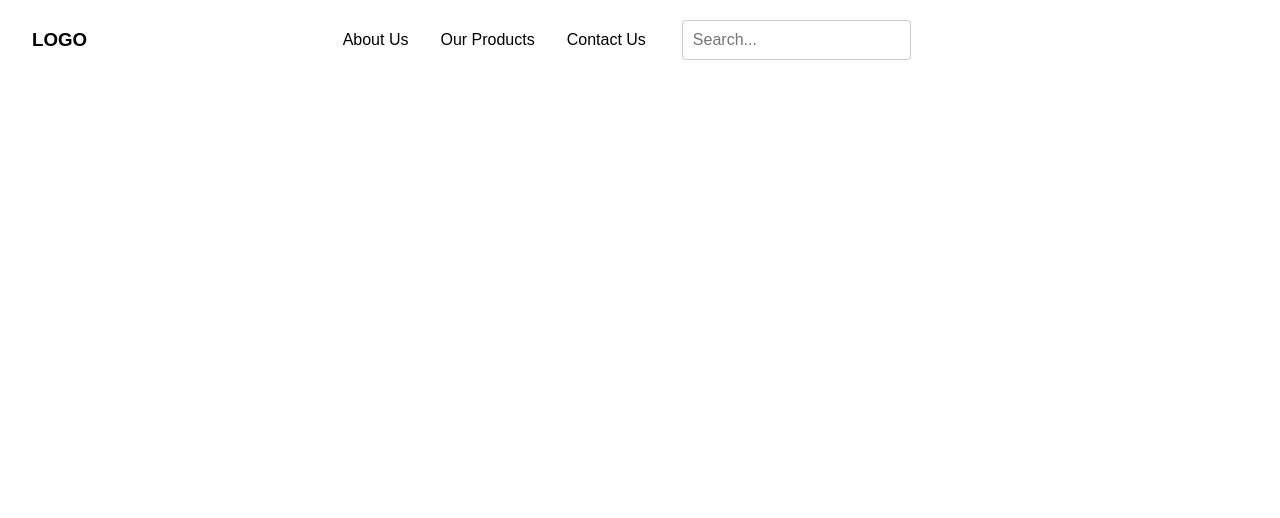
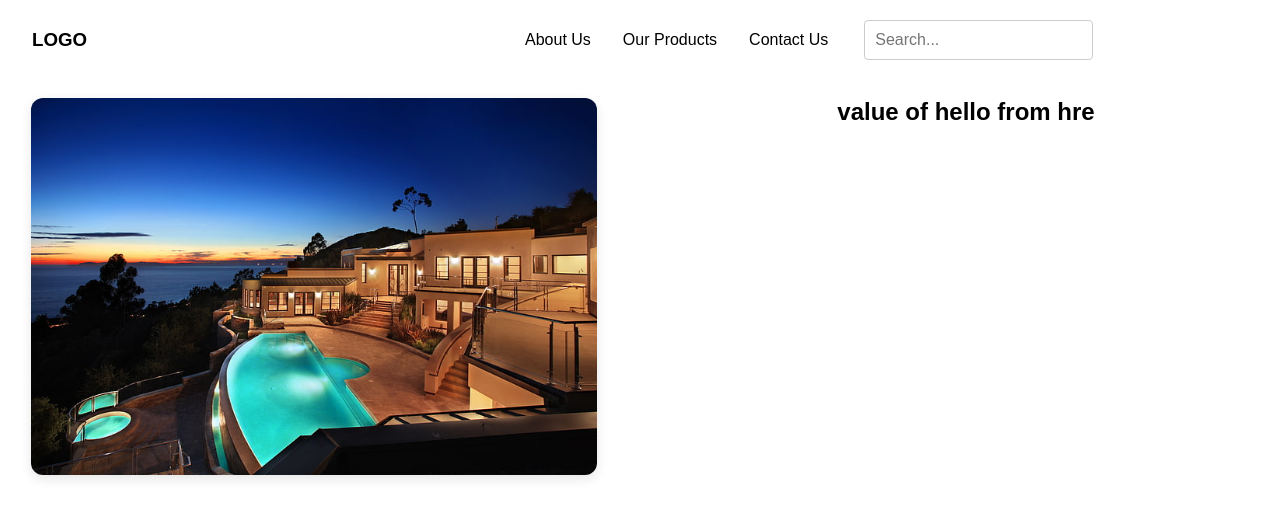
Before and after one commit to hsinawa/Pool, a React (Create React App) app in the folder client/: page / in a window 1280 px wide. Shown: the top 518 px of the page. Built offline with nearby package versions, Linux system fonts and the light colour scheme.

Commit message:
Frontend setup

```diff
--- a/client/package.json
+++ b/client/package.json
@@ -3,6 +3,9 @@
   "version": "0.1.0",
   "private": true,
   "dependencies": {
+    "@emotion/react": "^11.11.1",
+    "@emotion/styled": "^11.11.0",
+    "@mui/material": "^5.14.4",
     "@testing-library/jest-dom": "^5.17.0",
     "@testing-library/react": "^13.4.0",
     "@testing-library/user-event": "^13.5.0",
@@ -13,6 +16,7 @@
     "react-redux": "^8.1.2",
     "react-router-dom": "^6.14.2",
     "react-scripts": "^5.0.1",
+    "react-slick": "^0.29.0",
     "redux": "^4.2.1",
     "redux-devtools-extension": "^2.13.9",
     "redux-thunk": "^2.4.2",
--- a/client/src/Headers/Navbar.js
+++ b/client/src/Headers/Navbar.js
@@ -1,4 +1,4 @@
-import { useRef, useState } from "react";
+import { useEffect, useRef, useState } from "react";
 import { FaBars, FaTimes } from "react-icons/fa";
 
 import './navStyle.css'
@@ -28,11 +28,29 @@ function Navbar() {
     fetchSuggestions(); // Call the fetchSuggestions function on input change
   };
 
+  const [isMobile, setIsMobile] = useState(false)
+
+//choose the screen size
+const handleResize = () => {
+  if (window.innerWidth < 720) {
+      setIsMobile(true)
+  } else {
+      setIsMobile(false)
+  }
+}
+
+// create an event listener
+useEffect(() => {
+  window.addEventListener("resize", handleResize)
+})
+
 
 	return (
 		<header>
 			<h3>LOGO</h3>
-			<nav ref={navRef}  >
+			<nav ref={navRef} style={{
+        marginLeft:isMobile?'0px':'30%'
+      }} >
 				<a href="/about">About Us</a>
 				<a href="/products">Our Products</a>
 				<a href="/contact">Contact Us</a>
--- /dev/null
+++ b/client/src/Static/Text.json
@@ -0,0 +1,3 @@
+{
+    "hello":"value of hello from hre"
+}
--- /dev/null
+++ b/client/src/screens/commonStyle.css
@@ -0,0 +1,8 @@
+.images
+{
+    width: 90%;
+    margin-left: auto;
+    margin-right: auto;
+    border-radius: 12px;
+    box-shadow: rgba(0, 0, 0, 0.1) 0px 4px 12px;
+}
--- a/client/src/screens/homepage.js
+++ b/client/src/screens/homepage.js
@@ -1,9 +1,45 @@
-import React from 'react'
+import React, { useEffect } from 'react'
+import { styled } from '@mui/material/styles';
+import Grid from '@mui/material/Grid';
+import Paper from '@mui/material/Paper';
+import Box from '@mui/material/Box';
+import './commonStyle.css'
+
+//Static Files
+import image_pool from '../Static/pool.jpeg'
+import textData from '../Static/Text.json'
 
 const Homescreen = () => {
+    const [isMobile, setisMobile] = React.useState(false)
+    const handleResize = () => {
+        if (window.innerWidth < 720) {
+            setisMobile(true)
+        } else {
+            setisMobile(false)
+        }
+      }
+    useEffect( ()=>{
+        window.addEventListener("resize", handleResize)
+    } )
+
     return(
         <div>
+          <br/>
 
+          <Box sx={{ width: '100%' }}>
+      <Grid container rowSpacing={1} columnSpacing={{ xs: 1, sm: 2, md: 3 }}>
+        <Grid item xs={12} md = {6}>
+          <img  src={image_pool} className='images'  />
+        </Grid>
+        <Grid item xs={12} md = {6} >
+          <p>
+              <h2>{textData.hello}</h2>
+
+          </p>
+        </Grid>
+
+      </Grid>
+    </Box>
 
         </div>
     )
```
Also changed, not shown: client/src/Static/pool.jpeg (added), 1 other file (tests, documents, lock files or other folders).
